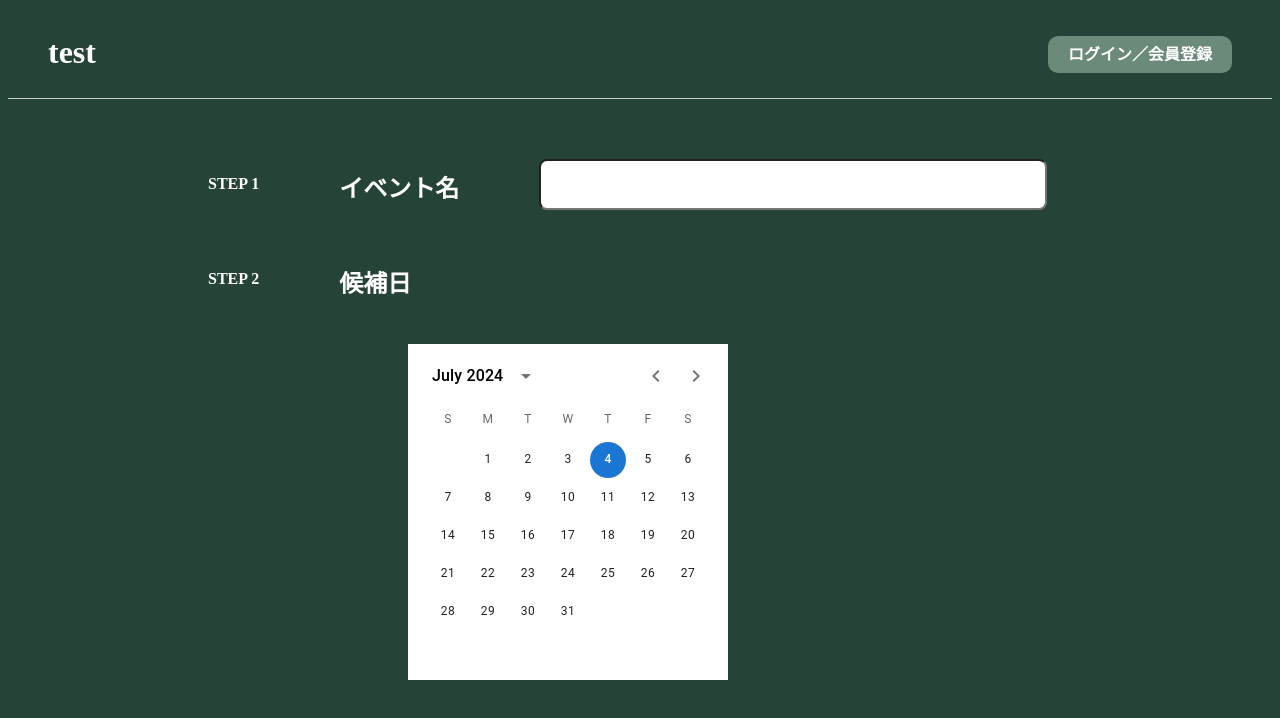
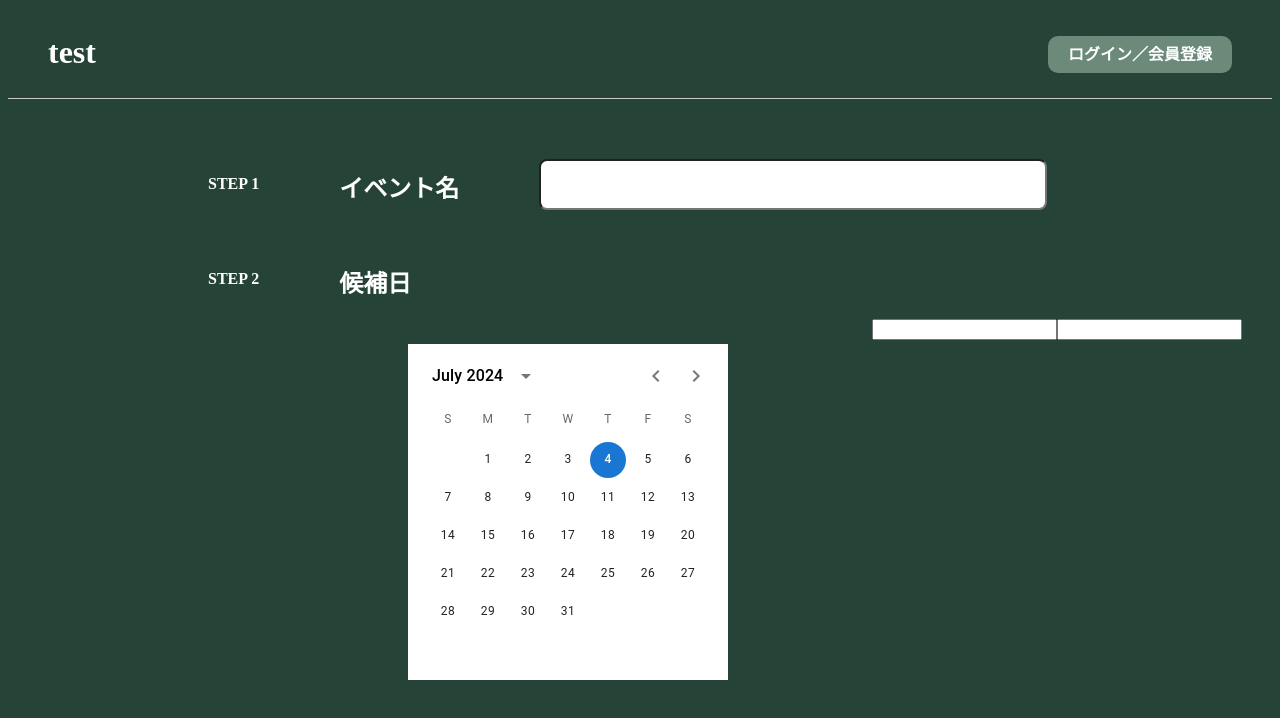
Before and after one commit to tomturner14/nomikaisan, a Next.js app: page / in a window 1280 px wide. Shown: the top 718 px of the page. Built offline with nearby package versions, Linux system fonts and the light colour scheme.

Commit message:
date-section

```diff
--- a/src/app/globals.css
+++ b/src/app/globals.css
@@ -85,3 +85,7 @@ a {
   padding-left: 200px;
   padding-top: 50px;
 }
+
+.date-section {
+  display: flex;
+}
--- a/src/app/page.js
+++ b/src/app/page.js
@@ -12,6 +12,7 @@ import { AdapterDayjs } from '@mui/x-date-pickers/AdapterDayjs';
 import { StaticDatePicker } from '@mui/x-date-pickers/StaticDatePicker';
 import dayjs from 'dayjs';
 import { TextField } from "@mui/material";
+import { Duplex } from "stream";
 
 function Event(prop) {
   return (
@@ -45,12 +46,13 @@ export default function Home() {
         <div className="step1">
           <h4>STEP 1</h4>
           <h2>イベント名</h2>
-          <input type="text" />
+          <input type="text" className="event-name"/>
         </div>
         <div className="step2">
           <h4>STEP 2</h4>
           <h2>候補日</h2>
         </div>
+        <div className="date-section">
           <div className="calendar">
             <LocalizationProvider dateAdapter={AdapterDayjs}>
               <StaticDatePicker
@@ -64,6 +66,13 @@ export default function Home() {
               />
             </LocalizationProvider>
           </div>
+          <div>
+            <input type="text" className="selected-date"/>
+          </div>
+          <div>
+            <input type="text" className="memo-input"/>
+          </div>
+        </div>
       </div>
     </div>
   );
```
Also changed, not shown: 1 other file (tests, documents, lock files or other folders). Lines whose indentation alone changed are shown as unchanged.
